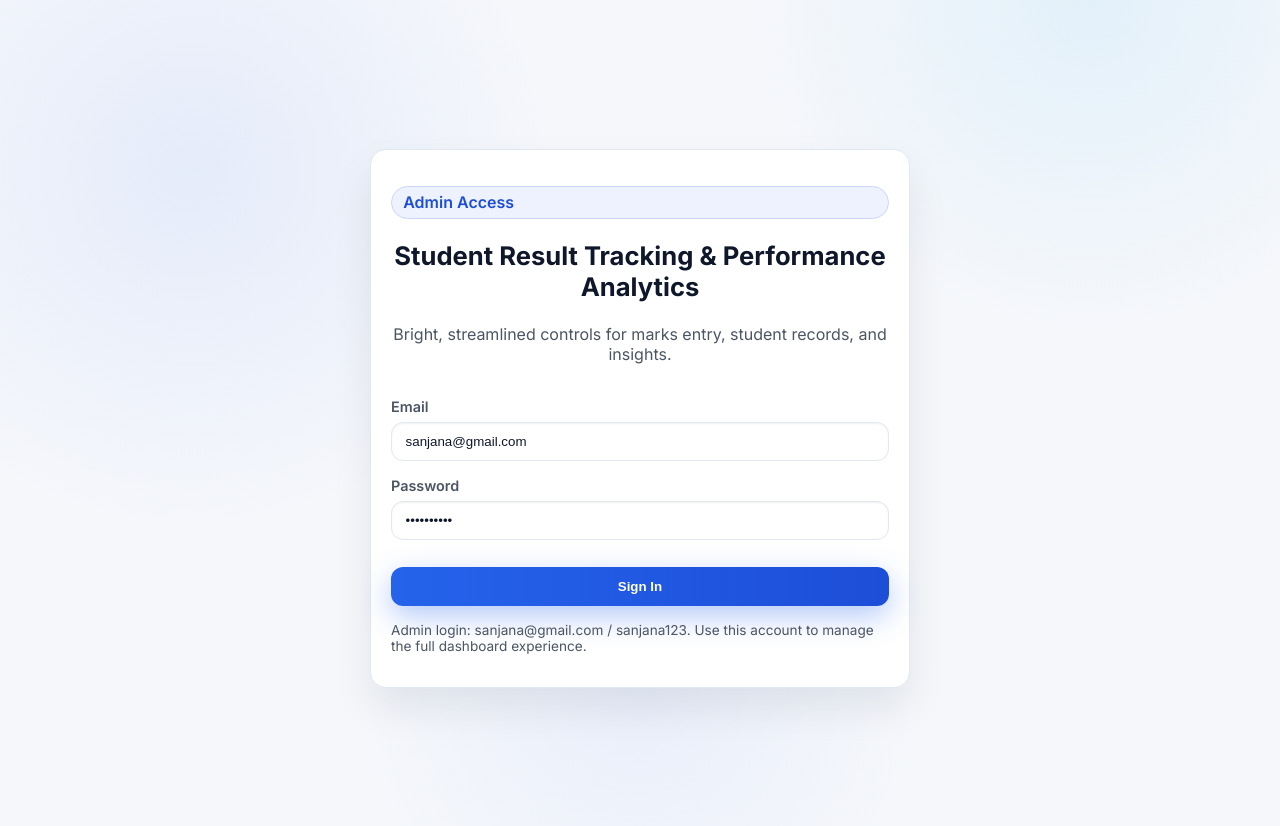
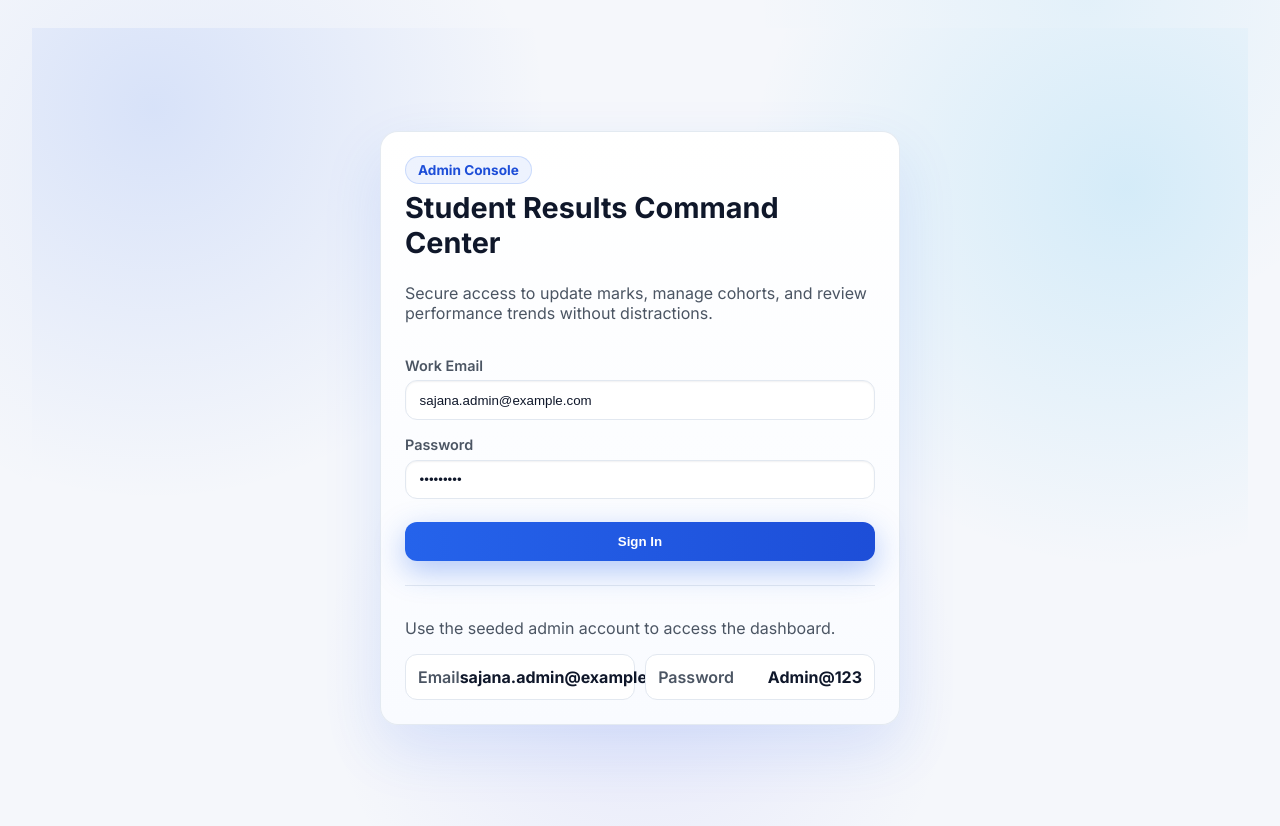
Before and after one commit to BADARRASHEED/Student-Result-Tracking, a Next.js app in the folder frontend/: page /login in a window 1280 px wide. Shown: the top 826 px of the page. Built offline with nearby package versions, Linux system fonts and the light colour scheme; no server answers.

Commit message:
Revamp login page styling

```diff
--- a/frontend/app/globals.css
+++ b/frontend/app/globals.css
@@ -24,6 +24,114 @@ body {
     var(--bg);
   color: var(--text);
   min-height: 100vh;
+}
+
+.auth-shell {
+  min-height: 100vh;
+  display: grid;
+  place-items: center;
+  padding: 2rem;
+  background: radial-gradient(circle at 10% 10%, rgba(37, 99, 235, 0.14), transparent 30%),
+    radial-gradient(circle at 90% 20%, rgba(14, 165, 233, 0.14), transparent 30%),
+    radial-gradient(circle at 50% 80%, rgba(99, 102, 241, 0.1), transparent 36%),
+    var(--bg);
+}
+
+.auth-card {
+  width: min(520px, 100%);
+  background: linear-gradient(180deg, #ffffff 0%, #f9fbff 100%);
+  border: 1px solid rgba(226, 232, 240, 0.9);
+  box-shadow: 0 24px 60px rgba(37, 99, 235, 0.12);
+  border-radius: 18px;
+  padding: 1.5rem;
+  backdrop-filter: blur(6px);
+}
+
+.auth-header {
+  display: flex;
+  flex-direction: column;
+  gap: 0.4rem;
+  margin-bottom: 1rem;
+}
+
+.auth-header h1 {
+  margin: 0;
+  font-size: 1.8rem;
+}
+
+.muted {
+  color: var(--muted);
+}
+
+.eyebrow {
+  display: inline-flex;
+  align-items: center;
+  padding: 0.3rem 0.75rem;
+  background: rgba(37, 99, 235, 0.08);
+  color: var(--primary-accent);
+  border-radius: 999px;
+  font-weight: 700;
+  font-size: 0.85rem;
+  border: 1px solid rgba(37, 99, 235, 0.18);
+  width: fit-content;
+}
+
+.auth-form {
+  margin-top: 0.5rem;
+}
+
+.alert {
+  margin: -0.35rem 0 0.85rem 0;
+  padding: 0.75rem 0.85rem;
+  border-radius: 12px;
+  background: rgba(239, 68, 68, 0.08);
+  color: #b91c1c;
+  border: 1px solid rgba(239, 68, 68, 0.18);
+  font-weight: 600;
+}
+
+.button.full {
+  width: 100%;
+  margin-top: 0.5rem;
+}
+
+.button:disabled {
+  opacity: 0.7;
+  cursor: not-allowed;
+}
+
+.auth-footer {
+  margin-top: 1.5rem;
+  padding-top: 1rem;
+  border-top: 1px solid var(--border);
+}
+
+.cred-grid {
+  display: grid;
+  grid-template-columns: repeat(auto-fit, minmax(200px, 1fr));
+  gap: 0.65rem;
+  margin-top: 0.6rem;
+}
+
+.cred-chip {
+  display: flex;
+  align-items: center;
+  justify-content: space-between;
+  padding: 0.75rem;
+  border-radius: 12px;
+  border: 1px solid var(--border);
+  background: #ffffff;
+  box-shadow: inset 0 1px 0 rgba(255, 255, 255, 0.7);
+}
+
+.cred-label {
+  color: var(--muted);
+  font-weight: 600;
+}
+
+.cred-value {
+  font-weight: 700;
+  color: var(--text);
 }
 
 a {
--- a/frontend/app/login/page.tsx
+++ b/frontend/app/login/page.tsx
@@ -4,14 +4,16 @@ import { useRouter } from "next/navigation";
 import { API_BASE, saveAuth } from "../lib/api";
 
 export default function LoginPage() {
-  const [email, setEmail] = useState("sanjana@gmail.com");
-  const [password, setPassword] = useState("sanjana123");
+  const [email, setEmail] = useState("sajana.admin@example.com");
+  const [password, setPassword] = useState("Admin@123");
   const [error, setError] = useState("");
+  const [isSubmitting, setIsSubmitting] = useState(false);
   const router = useRouter();
 
   const handleSubmit = async (e: React.FormEvent) => {
     e.preventDefault();
     setError("");
+    setIsSubmitting(true);
     try {
       const body = new URLSearchParams();
       body.append("username", email);
@@ -21,36 +23,86 @@ export default function LoginPage() {
         headers: { "Content-Type": "application/x-www-form-urlencoded" },
         body,
       });
-      if (!res.ok) throw new Error("Invalid credentials");
+      if (!res.ok) {
+        const message = await res.text();
+        throw new Error(message || "Invalid credentials");
+      }
       const data = await res.json();
       saveAuth(data.access_token, data.role || "", data.name || "");
       router.push("/dashboard");
     } catch (err: any) {
       setError(err.message || "Login failed");
+    } finally {
+      setIsSubmitting(false);
     }
   };
 
   return (
-    <div style={{ display: "grid", placeItems: "center", minHeight: "100vh" }}>
-      <div className="card" style={{ maxWidth: 540, width: "100%" }}>
-        <div className="hero" style={{ textAlign: "center" }}>
-          <p className="tag">Admin Access</p>
-          <h1 className="hero-title">Student Result Tracking &amp; Performance Analytics</h1>
-          <p className="hero-subtitle">Bright, streamlined controls for marks entry, student records, and insights.</p>
+    <div className="auth-shell">
+      <div className="auth-card">
+        <div className="auth-header">
+          <div className="eyebrow">Admin Console</div>
+          <h1>Student Results Command Center</h1>
+          <p className="muted">
+            Secure access to update marks, manage cohorts, and review performance trends without distractions.
+          </p>
         </div>
-        <form onSubmit={handleSubmit}>
-          <label className="label">Email</label>
-          <input className="input" value={email} onChange={(e) => setEmail(e.target.value)} required />
-          <label className="label">Password</label>
-          <input className="input" type="password" value={password} onChange={(e) => setPassword(e.target.value)} required />
-          {error && <p style={{ color: "#f87171", marginTop: "-0.25rem" }}>{error}</p>}
-          <button className="button" type="submit" style={{ width: "100%", marginTop: "0.75rem" }}>
-            Sign In
+
+        <form className="auth-form" onSubmit={handleSubmit}>
+          <label className="label" htmlFor="email">
+            Work Email
+          </label>
+          <input
+            id="email"
+            className="input"
+            type="email"
+            value={email}
+            onChange={(e) => setEmail(e.target.value)}
+            placeholder="you@school.edu"
+            autoComplete="username"
+            required
+          />
+
+          <label className="label" htmlFor="password">
+            Password
+          </label>
+          <input
+            id="password"
+            className="input"
+            type="password"
+            value={password}
+            onChange={(e) => setPassword(e.target.value)}
+            placeholder="Secure password"
+            autoComplete="current-password"
+            required
+          />
+
+          {error && (
+            <div className="alert" role="status" aria-live="polite">
+              {error}
+            </div>
+          )}
+
+          <button className="button full" type="submit" disabled={isSubmitting}>
+            {isSubmitting ? "Signing in..." : "Sign In"}
           </button>
         </form>
-        <p className="footer-note">
-          Admin login: sanjana@gmail.com / sanjana123. Use this account to manage the full dashboard experience.
-        </p>
+
+        <div className="auth-footer">
+          <div>
+            <p className="muted">Use the seeded admin account to access the dashboard.</p>
+            <div className="cred-grid">
+              <div className="cred-chip">
+                <span className="cred-label">Email</span>
+                <span className="cred-value">sajana.admin@example.com</span>
+              </div>
+              <div className="cred-chip">
+                <span className="cred-label">Password</span>
+                <span className="cred-value">Admin@123</span>
+              </div>
+            </div>
+          </div>
+        </div>
       </div>
     </div>
   );
```
